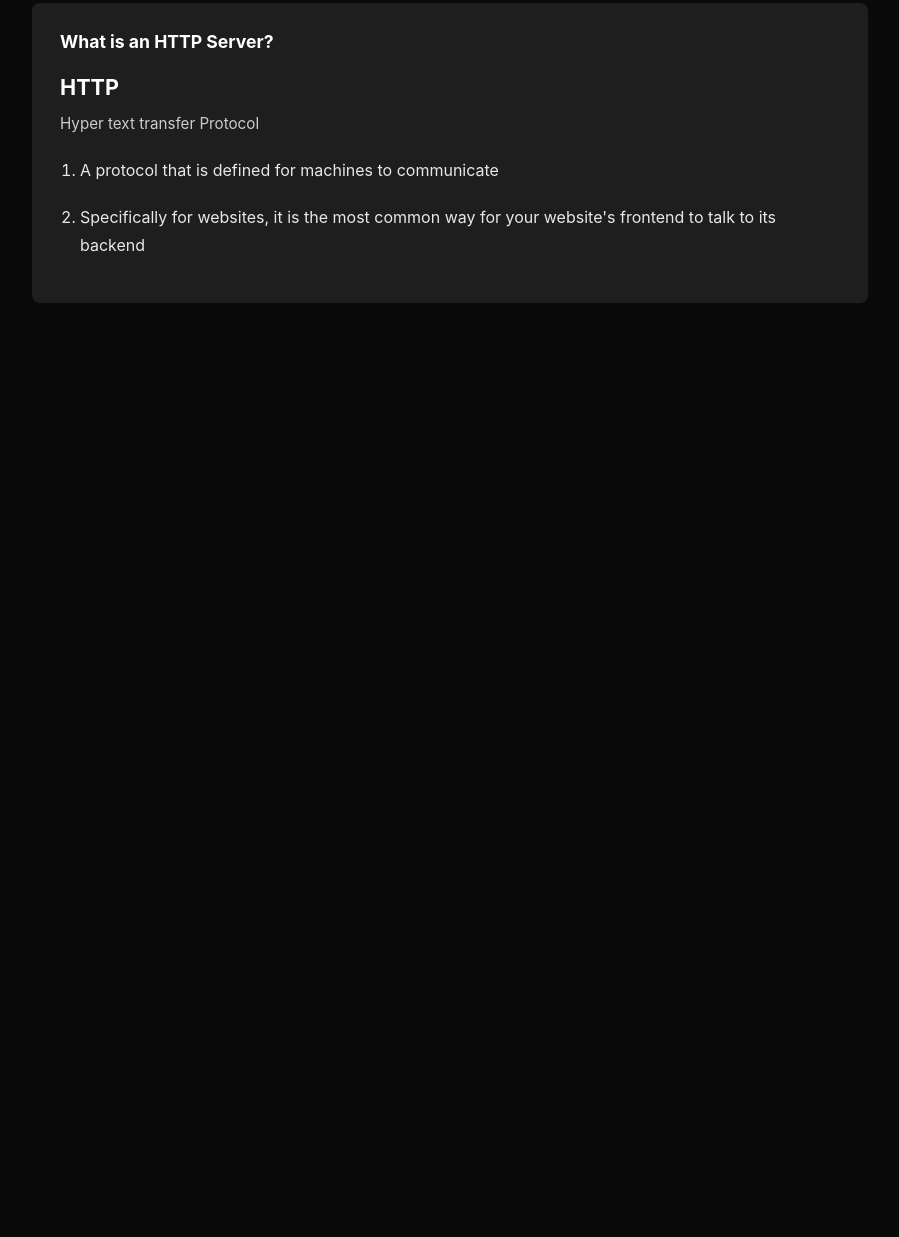
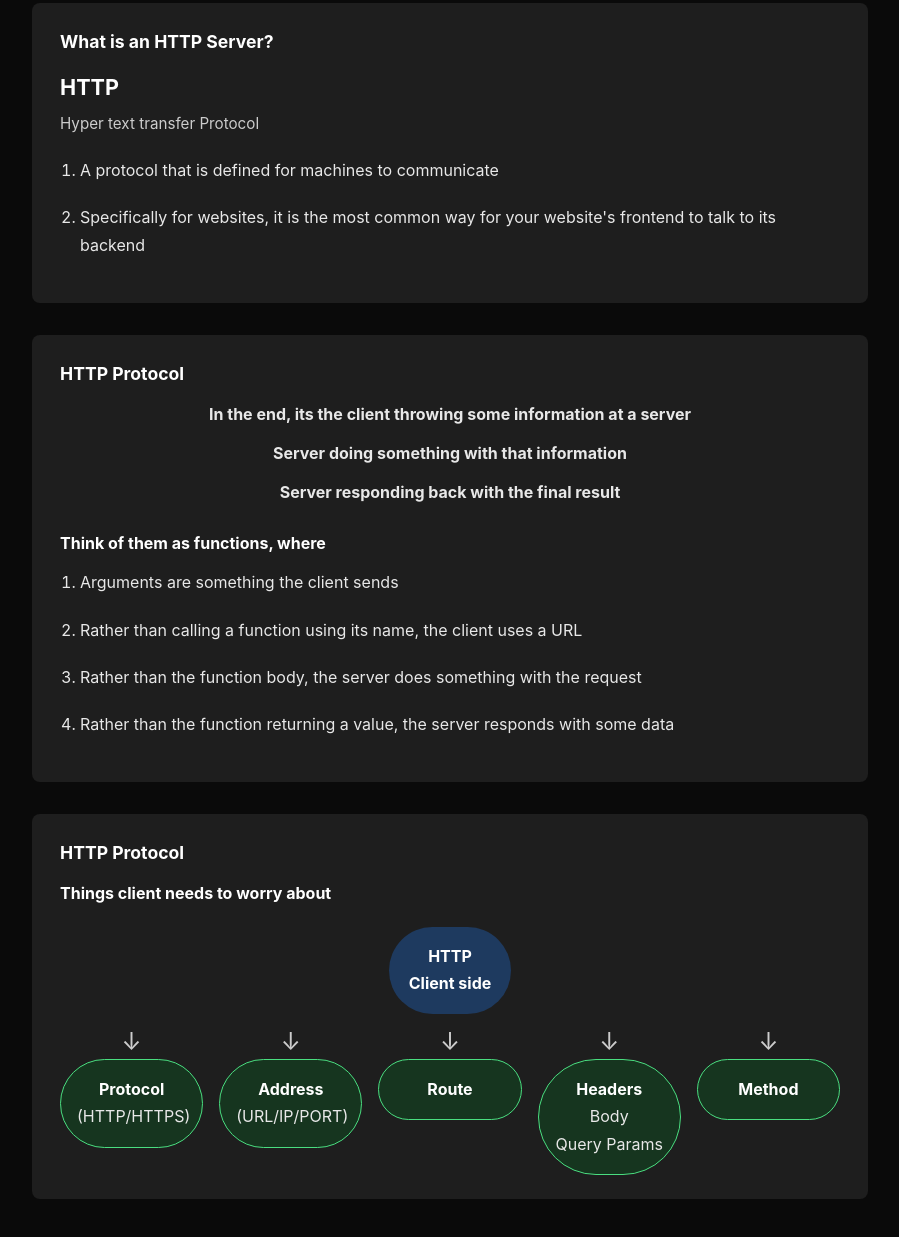
Before and after one commit to ADITYA2178/Notes-of-100-x-dev, a plain HTML site: page Notes2-2.html in a window 1280 px wide. Shown: the part 3015-4252 px from the top of the page, without its empty margins (190-1089 px from the left). Before the commit the page ends 3382 px from the top, so only its background shows below. Drawn offline with Linux system fonts and the light colour scheme.

Commit message:
Add new sections on HTTP Protocol in Notes2-2.html, including client-side considerations; enhance styles.css with new classes for protocol summaries and diagram layouts.

```diff
--- a/Notes2-2.html
+++ b/Notes2-2.html
@@ -169,5 +169,57 @@
     </ol>
   </div>
 
+  <!-- Slide 7: HTTP Protocol -->
+  <div class="content-box">
+    <h2>HTTP Protocol</h2>
+
+    <div class="protocol-summary">
+      <p>In the end, its the client throwing some information at a server</p>
+      <p>Server doing something with that information</p>
+      <p>Server responding back with the final result</p>
+    </div>
+
+    <p><strong>Think of them as functions, where</strong></p>
+    <ol>
+      <li>Arguments are something the client sends</li>
+      <li>Rather than calling a function using its name, the client uses a URL</li>
+      <li>Rather than the function body, the server does something with the request</li>
+      <li>Rather than the function returning a value, the server responds with some data</li>
+    </ol>
+  </div>
+
+  <!-- Slide 8: HTTP Protocol - Client Side -->
+  <div class="content-box">
+    <h2>HTTP Protocol</h2>
+    <p><strong>Things client needs to worry about</strong></p>
+
+    <div class="diagram-note">
+      <div class="diagram-center">HTTP<br>Client side</div>
+
+      <div class="diagram-branches">
+        <div class="diagram-item">
+          <span class="diagram-arrow">↓</span>
+          <div><strong>Protocol</strong><br>(HTTP/HTTPS)</div>
+        </div>
+        <div class="diagram-item">
+          <span class="diagram-arrow">↓</span>
+          <div><strong>Address</strong><br>(URL/IP/PORT)</div>
+        </div>
+        <div class="diagram-item">
+          <span class="diagram-arrow">↓</span>
+          <div><strong>Route</strong></div>
+        </div>
+        <div class="diagram-item">
+          <span class="diagram-arrow">↓</span>
+          <div><strong>Headers</strong><br>Body<br>Query Params</div>
+        </div>
+        <div class="diagram-item">
+          <span class="diagram-arrow">↓</span>
+          <div><strong>Method</strong></div>
+        </div>
+      </div>
+    </div>
+  </div>
+
 </body>
 </html>
--- a/styles.css
+++ b/styles.css
@@ -54,6 +54,60 @@ h1 {
 .http-acronym span {
   font-size: 0.95rem;
   color: #ccc;
+}
+
+.protocol-summary {
+  text-align: center;
+  margin-bottom: 1.5rem;
+}
+
+.protocol-summary p {
+  font-weight: 700;
+  margin-bottom: 0.25rem;
+}
+
+.diagram-note {
+  margin-top: 1.25rem;
+  position: relative;
+}
+
+.diagram-center {
+  width: fit-content;
+  margin: 0 auto 1rem;
+  padding: 1rem 1.25rem;
+  border-radius: 999px;
+  background: #1e3a5f;
+  color: #fff;
+  text-align: center;
+  font-weight: 700;
+}
+
+.diagram-branches {
+  display: grid;
+  grid-template-columns: repeat(auto-fit, minmax(140px, 1fr));
+  gap: 1rem;
+  align-items: start;
+  margin-top: 0.5rem;
+}
+
+.diagram-item {
+  text-align: center;
+}
+
+.diagram-arrow {
+  display: block;
+  color: #ccc;
+  font-size: 1.5rem;
+  line-height: 1;
+  margin-bottom: 0.35rem;
+}
+
+.diagram-item div {
+  background: #16351f;
+  border: 1px solid #4ade80;
+  border-radius: 999px;
+  padding: 1rem;
+  text-align: center;
 }
 
 .content-box {
```
